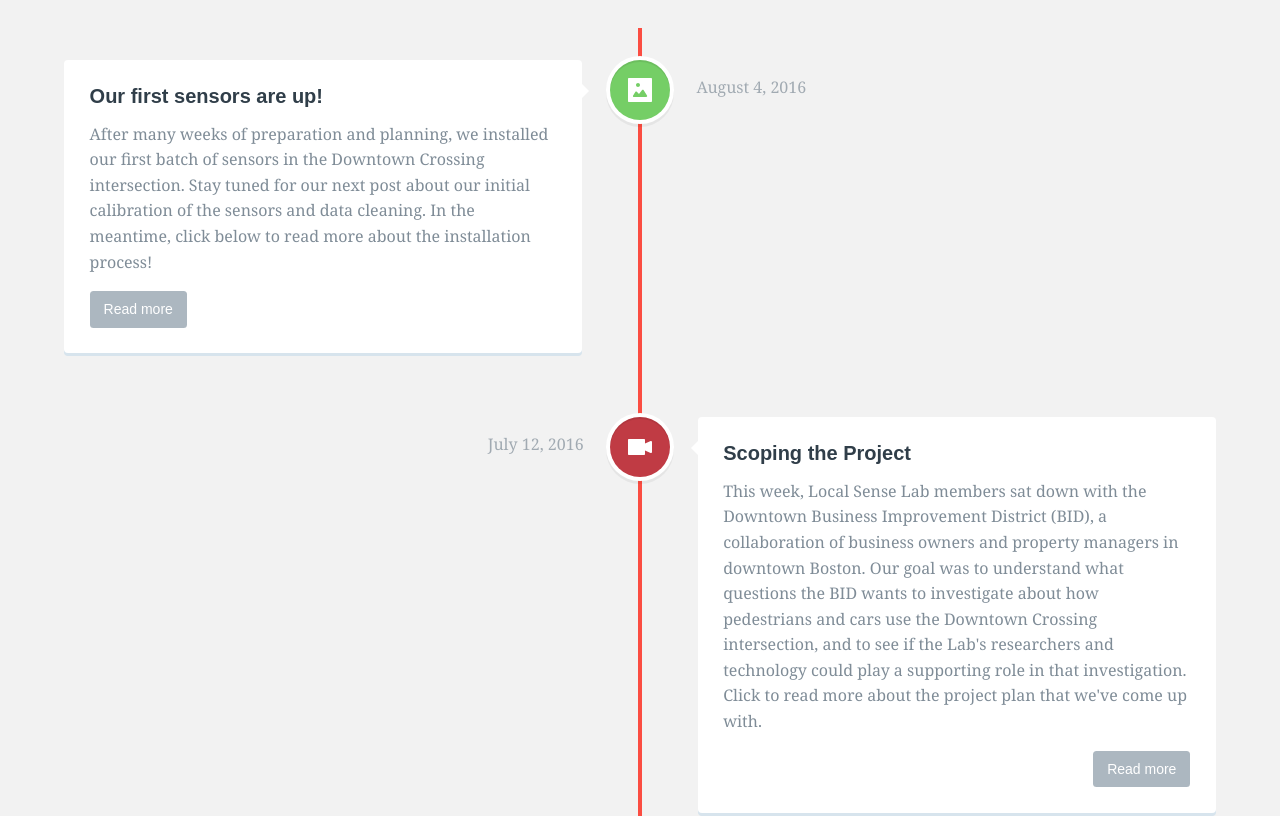
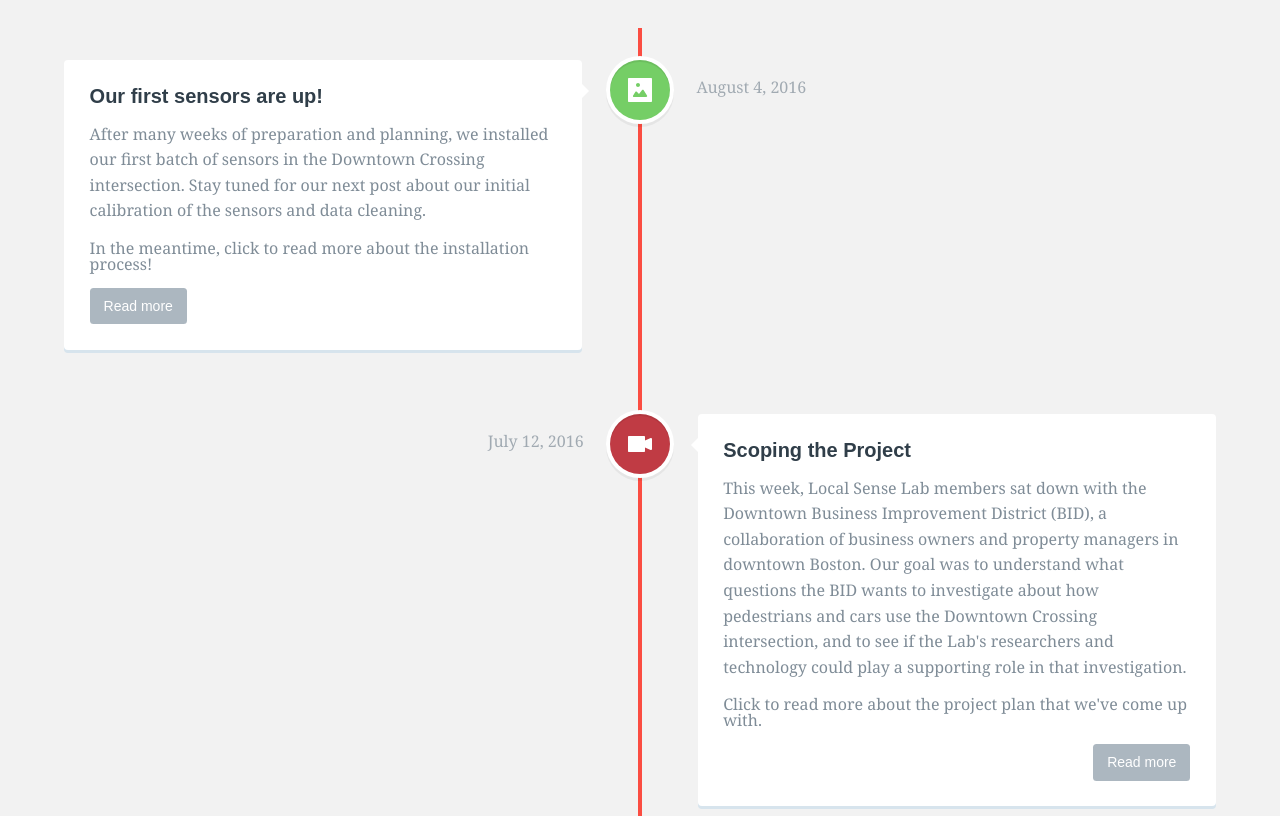
Before and after one commit to monum/lsl-timeline, a plain HTML site: page index.html in a window 1280 px wide. Shown: the part 320-1136 px from the top of the page. Drawn offline with nearby package versions, Linux system fonts and the light colour scheme; a web font is replaced by a local one.

Commit message:
Minor update to posts

```diff
--- a/index.html
+++ b/index.html
@@ -26,7 +26,7 @@
 			</div> <!-- cd-timeline-img -->
 			<div class="cd-timeline-content">
 				<h2>Our first sensors are up!</h2>
-				<p>After many weeks of preparation and planning, we installed our first batch of sensors in the Downtown Crossing intersection. Stay tuned for our next post about our initial calibration of the sensors and data cleaning. In the meantime, click below to read more about the installation process!</p>
+				<p>After many weeks of preparation and planning, we installed our first batch of sensors in the Downtown Crossing intersection. Stay tuned for our next post about our initial calibration of the sensors and data cleaning.<ul></ul>In the meantime, click to read more about the installation process!</p>
 				<a href="https://docs.google.com/document/d/1OtXoCEnAvDQAgzQjD11Tncz7w5b3jG1snKMiJDRrfiI/edit#bookmark=id.1jqukj9io92q" class="cd-read-more">Read more</a>
 				<span class="cd-date">August 4, 2016</span>
 			</div> <!-- cd-timeline-content -->
@@ -38,7 +38,7 @@
 			</div> <!-- cd-timeline-img -->
 			<div class="cd-timeline-content">
 				<h2>Scoping the Project</h2>
-				<p>This week, Local Sense Lab members sat down with the Downtown Business Improvement District (BID), a collaboration of business owners and property managers in downtown Boston. Our goal was to understand what questions the BID wants to investigate about how pedestrians and cars use the Downtown Crossing intersection, and to see if the Lab's researchers and technology could play a supporting role in that investigation. Click to read more about the project plan that we've come up with.</p>
+				<p>This week, Local Sense Lab members sat down with the Downtown Business Improvement District (BID), a collaboration of business owners and property managers in downtown Boston. Our goal was to understand what questions the BID wants to investigate about how pedestrians and cars use the Downtown Crossing intersection, and to see if the Lab's researchers and technology could play a supporting role in that investigation.<ul></ul>Click to read more about the project plan that we've come up with.</p>
 				<a href="https://docs.google.com/document/d/1OtXoCEnAvDQAgzQjD11Tncz7w5b3jG1snKMiJDRrfiI/edit#bookmark=kix.w63da3wiwnfy" class="cd-read-more">Read more</a>
 				<span class="cd-date">July 12, 2016</span>
 			</div> <!-- cd-timeline-content -->
```
